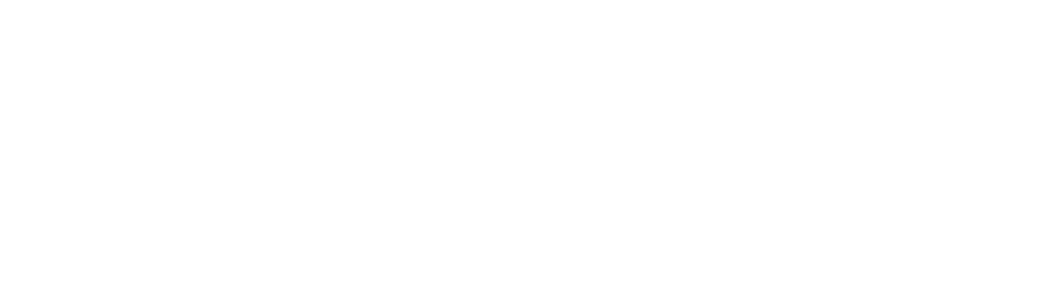
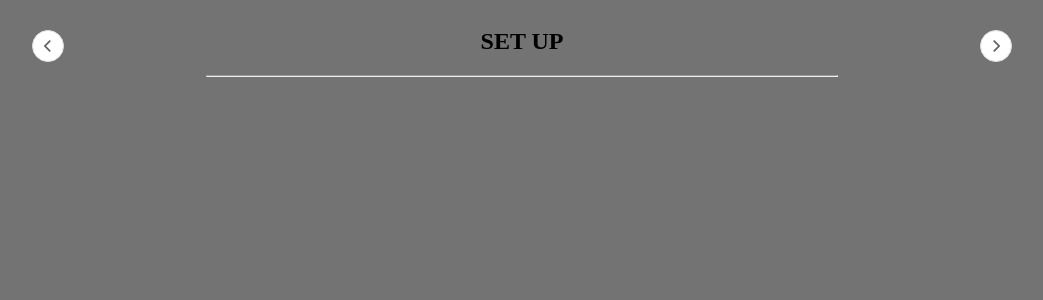
Before and after one commit to FedePiero/Gioco-Alcol, a Vue app in the folder experince-game/: page /game in a window 1280 px wide. Before the commit this address had no page. Shown: the top 300 px of the page, without its empty margins (118-1161 px from the left). Built offline with nearby package versions, Linux system fonts and the light colour scheme.

Commit message:
Feat: start with game layout

```diff
--- a/experince-game/package.json
+++ b/experince-game/package.json
@@ -11,6 +11,7 @@
   "dependencies": {
     "@element-plus/icons-vue": "^2.1.0",
     "element-plus": "^2.3.3",
+    "sass": "^1.61.0",
     "vue": "^3.2.47",
     "vue-router": "4"
   },
--- a/experince-game/src/App.vue
+++ b/experince-game/src/App.vue
@@ -7,17 +7,8 @@
  <router-view />
 </template>
 
-<style scoped>
-.logo {
-  height: 6em;
-  padding: 1.5em;
-  will-change: filter;
-  transition: filter 300ms;
-}
-.logo:hover {
-  filter: drop-shadow(0 0 2em #646cffaa);
-}
-.logo.vue:hover {
-  filter: drop-shadow(0 0 2em #42b883aa);
+<style>
+body{
+  background-color: rgb(115, 115, 115);
 }
 </style>
--- a/experince-game/src/main.js
+++ b/experince-game/src/main.js
@@ -1,8 +1,8 @@
 import { createApp } from 'vue'
-import './style.css'
 import App from './App.vue'
 import router from './router'
-import ElementPlus from 'element-plus'
+import * as ElementPlus from 'element-plus'
+import 'element-plus/dist/index.css'
 import * as ElementPlusIconsVue from '@element-plus/icons-vue'
 
 const app = createApp(App)
@@ -12,6 +12,6 @@
 
 app.use(ElementPlus)
 app.use(router)
-app.config.globalProperties.$resumeGame = (localStorage.getItem("resumeGame") == null ? false : localStorage.getItem("resumeGame"))
+app.config.globalProperties.$resumeGame = (JSON.parse(localStorage.getItem("resumeGame")) == null ? {} : JSON.parse(localStorage.getItem("resumeGame")))
 
 app.mount('#app')
--- a/experince-game/src/router/index.js
+++ b/experince-game/src/router/index.js
@@ -1,6 +1,7 @@
 import { createWebHistory, createRouter } from "vue-router";
 import Home from "../views/Home.vue";
 import Start from "../views/Start.vue";
+import Game from "../views/Game.vue";
 
 const routes = [
   {
@@ -13,6 +14,11 @@
     name: "Start",
     component: Start,
   },
+  {
+    path: "/game",
+    name: "Game",
+    component: Game,
+  },
 ];
 
 const router = createRouter({
--- a/experince-game/src/style.css
+++ /dev/null
@@ -1,89 +0,0 @@
-:root {
-  font-family: Inter, system-ui, Avenir, Helvetica, Arial, sans-serif;
-  line-height: 1.5;
-  font-weight: 400;
-
-  color-scheme: light dark;
-  color: rgba(255, 255, 255, 0.87);
-  background-color: #242424;
-
-  font-synthesis: none;
-  text-rendering: optimizeLegibility;
-  -webkit-font-smoothing: antialiased;
-  -moz-osx-font-smoothing: grayscale;
-  -webkit-text-size-adjust: 100%;
-}
-
-a {
-  font-weight: 500;
-  color: #646cff;
-  text-decoration: inherit;
-}
-a:hover {
-  color: #535bf2;
-}
-
-a {
-  font-weight: 500;
-  color: #646cff;
-  text-decoration: inherit;
-}
-a:hover {
-  color: #535bf2;
-}
-
-body {
-  margin: 0;
-  display: flex;
-  place-items: center;
-  min-width: 320px;
-  min-height: 100vh;
-}
-
-h1 {
-  font-size: 3.2em;
-  line-height: 1.1;
-}
-
-button {
-  border-radius: 8px;
-  border: 1px solid transparent;
-  padding: 0.6em 1.2em;
-  font-size: 1em;
-  font-weight: 500;
-  font-family: inherit;
-  background-color: #1a1a1a;
-  cursor: pointer;
-  transition: border-color 0.25s;
-}
-button:hover {
-  border-color: #646cff;
-}
-button:focus,
-button:focus-visible {
-  outline: 4px auto -webkit-focus-ring-color;
-}
-
-.card {
-  padding: 2em;
-}
-
-#app {
-  max-width: 1280px;
-  margin: 0 auto;
-  padding: 2rem;
-  text-align: center;
-}
-
-@media (prefers-color-scheme: light) {
-  :root {
-    color: #213547;
-    background-color: #ffffff;
-  }
-  a:hover {
-    color: #747bff;
-  }
-  button {
-    background-color: #f9f9f9;
-  }
-}
--- /dev/null
+++ b/experince-game/src/views/Game.vue
@@ -0,0 +1,46 @@
+<template>
+  <el-row>
+    <el-col :span="6" class="center">
+      <el-button circle @click="$router.push('/')">
+        <el-icon style="vertical-align: middle">
+          <ArrowLeftBold />
+        </el-icon>
+      </el-button>
+    </el-col>
+    <el-col :span="12">
+      <div style="text-align: center">
+        <h2>SET UP</h2>
+        <hr />
+      </div>
+    </el-col>
+    <el-col :span="6" class="center">
+      <el-button circle @click="$router.push('Game')">
+        <el-icon style="vertical-align: middle">
+          <ArrowRightBold />
+        </el-icon>
+      </el-button>
+    </el-col>
+  </el-row>
+</template>
+
+<script lang="js">
+export default {
+  data() {
+    return {
+    }
+  },
+  created() {
+    console.log(localStorage.getItem("resumeGame") )
+  },
+  methods: {
+  }
+}
+</script>
+<style scoped>
+.center {
+  margin: auto;
+  width: 50%;
+  padding: 10px;
+  text-align: center;
+}
+</style>
--- a/experince-game/src/views/Home.vue
+++ b/experince-game/src/views/Home.vue
@@ -1,7 +1,7 @@
 <template>
   <el-row :gutter="100">
     <el-col :xs="24" :sm="24" :md="12" :lg="12" :xl="12">
-      <el-button round @click="$router.push('Start') ">Nuovo Gioco</el-button>
+      <el-button round @click="$router.push('Start')">Nuovo Gioco</el-button>
     </el-col>
     <el-col :xs="24" :sm="24" :md="12" :lg="12" :xl="12">
       <el-button round :disabled="getResumeGame()">Riprendi Partita</el-button>
@@ -19,13 +19,14 @@
   },
   methods: {
     getResumeGame(){
-        return localStorage.getItem("resumeGame")==null
+      console.log(app.config.globalProperties.$resumeGame)
+        return app.config.globalProperties.$resumeGame == null
     }
   }
 }
 </script>
 <style scoped>
-    .el-button{
-        margin: 20px;
-    }
+.el-button {
+  margin: 20px;
+}
 </style>
--- a/experince-game/src/views/Start.vue
+++ b/experince-game/src/views/Start.vue
@@ -1,32 +1,58 @@
 <template>
-  <el-row :gutter="100">
-    <el-col
-      :xs="24"
-      :sm="24"
-      :md="24"
-      :lg="24"
-      :xl="24"
-      style="position: absolute; top: 2%; text-align: center"
-    >
-      <div>
-        <h2>Giocatori</h2>
+  <el-row>
+    <el-col :span="6" class="center">
+      <el-button circle @click="$router.push('/')">
+        <el-icon style="vertical-align: middle">
+          <ArrowLeftBold />
+        </el-icon>
+      </el-button>
+    </el-col>
+    <el-col :span="12">
+      <div style="text-align: center">
+        <h2>SET UP</h2>
+        <hr />
       </div>
     </el-col>
-    <el-col :xs="24" :sm="24" :md="24" :lg="24" :xl="24">
-      <h4>Numero di giocatori: {{ players.length }}</h4>
-      <el-button circle @click="setLessNPlayers()"> - </el-button>
-      <el-button circle @click="setMoreNPlayers()"> + </el-button>
+    <el-col :span="6" class="center">
+      <el-button type="primary" circle :disabled="listNotEmpty" @click="startGame()">
+        <el-icon style="vertical-align: middle">
+          <ArrowRightBold />
+        </el-icon>
+      </el-button>
     </el-col>
-    <el-col :xs="24" :sm="24" :md="24" :lg="24" :xl="24">
+    <el-col :span="24">
+      <el-row>
+        <el-col :span="16">
+          <h4>Numero di giocatori: {{ players.length }}</h4>
+        </el-col>
+        <el-col :span="4" class="center">
+          <el-button type="danger" circle @click="setLessNPlayers()">
+            <el-icon style="vertical-align: middle">
+              <Minus />
+            </el-icon>
+          </el-button>
+        </el-col>
+        <el-col :span="4" class="center">
+          <el-button type="success" circle @click="setMoreNPlayers()">
+            <el-icon style="vertical-align: middle">
+              <Plus />
+            </el-icon>
+          </el-button>
+        </el-col>
+      </el-row>
+    </el-col>
+    <el-col :span="24" class="center">
       <div v-for="item in players">
         <el-row>
-          <el-col :span="20">
+          <el-col :span="20" class="center">
             <el-input v-model="item.name" placeholder="Nome" clearable />
           </el-col>
-          <el-col :span="4">
-            <div class="imageDiv">
-                <el-image :src="item.icon" fit="fill"/>
-            </div>
+          <el-col :span="4" class="center">
+            <el-image
+              :src="item.icon"
+              fit="fill"
+              style="border: 2px black solid"
+            />
           </el-col>
         </el-row>
       </div>
@@ -34,7 +60,6 @@
   </el-row>
 </template>
 <script lang="js">
-import { fill } from 'lodash'
 
 export default {
   data() {
@@ -62,6 +87,15 @@
             name: '',
             icon: this.listIcon[this.players.length]
         }
+    },
+    listNotEmpty(){
+      let result = false
+      this.players.forEach(element => {
+        if(element.name === ''){
+          result = true
+        }
+      });
+      return result
     }
   },
   created() {
@@ -78,13 +112,18 @@
             this.players.push(this.getTemp)
           }
       },
+      startGame(){
+        localStorage.setItem("resumeGame", JSON.stringify(this.players))
+        this.$router.push('Game')
+      },
   }
 }
 </script>
 <style scoped>
-.imageDiv{
-    width: 10px;
-    height: 10px;
-    border: 2px black solid;
+.center {
+  margin: auto;
+  width: 50%;
+  padding: 10px;
+  text-align: center;
 }
 </style>
```
Also changed, not shown: 1 other file (tests, documents, lock files or other folders).
